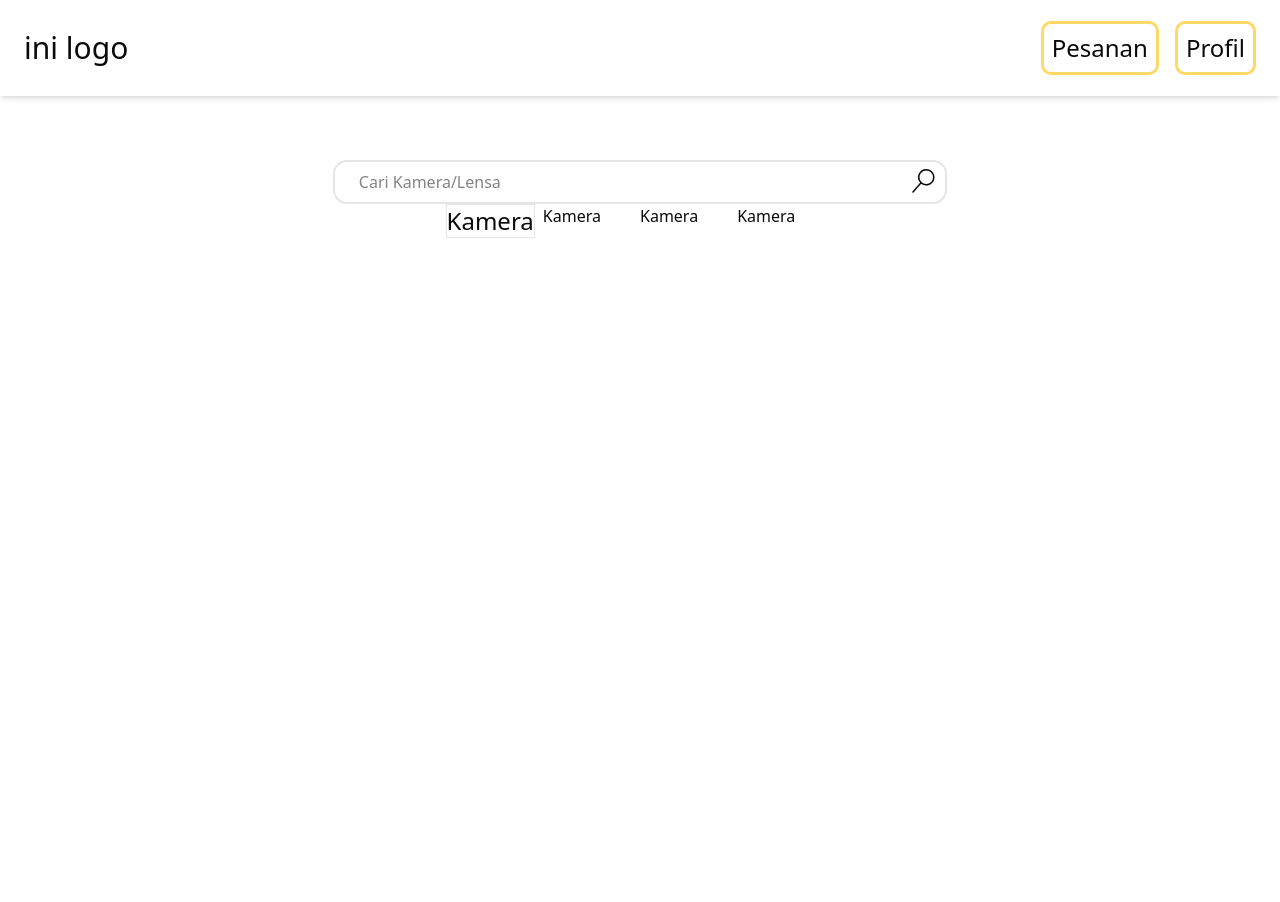
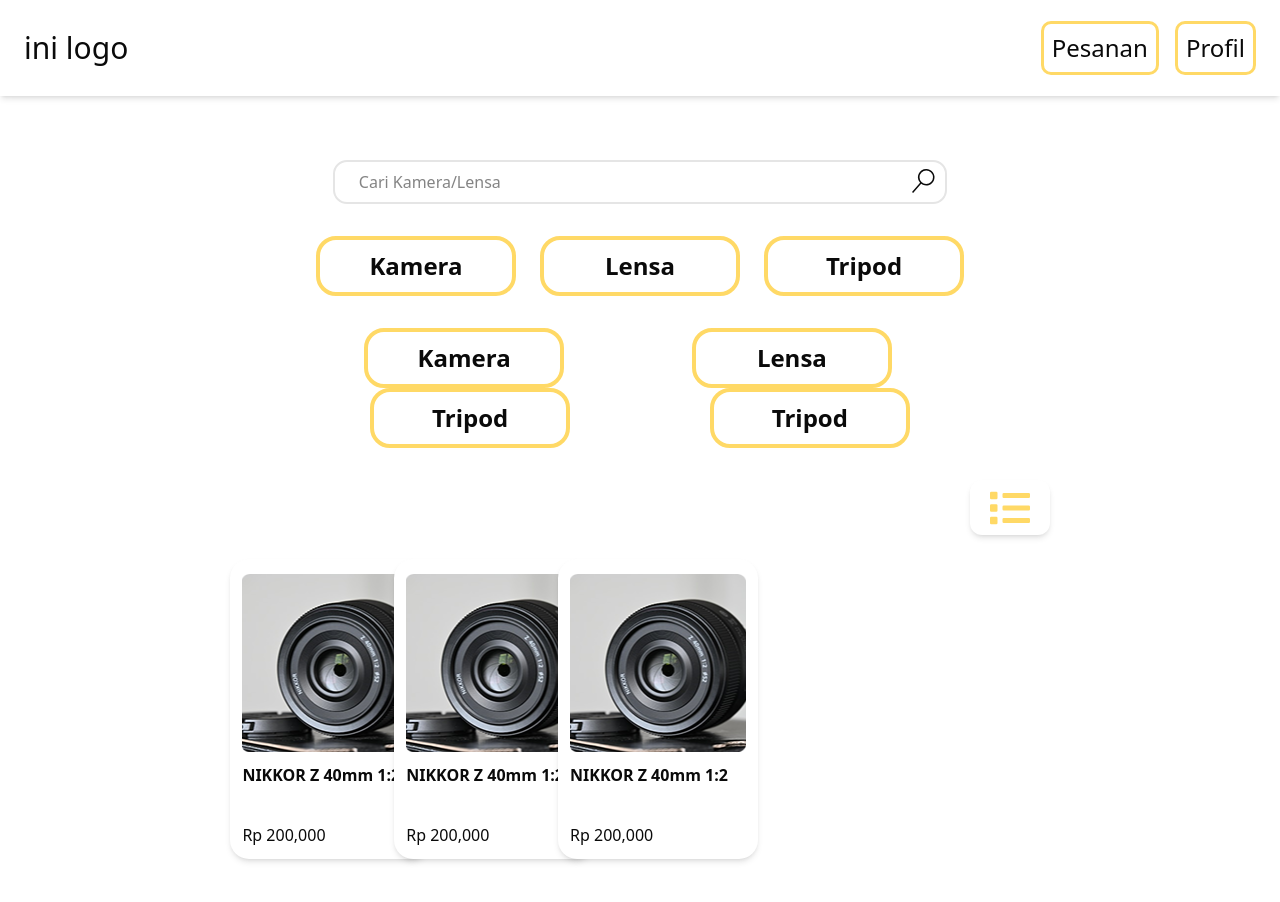
Before and after one commit to emiliojuni0r/inpoRemtalKamera-FE, a Next.js app: page /products in a window 1280 px wide. Shown: the top 902 px of the page. Before the commit the page ends 800 px from the top, so only its background shows below. Built offline with nearby package versions, Linux system fonts and the light colour scheme.

Commit message:
add : product page (done slicing)

```diff
--- a/app/(routes)/detail-product/[id]/page.jsx
+++ b/app/(routes)/detail-product/[id]/page.jsx
@@ -1,10 +1,45 @@
-import { use } from "react"
+"use client";
+import Image from "next/image";
+import { use, useState } from "react"
 
 export default function DetailProductPage({ params }) {
     const { id } = use(params)
+
+    const [orderQuantity, setOrderQuantity] = useState(0)
+
+    const handleAddQuantity = () => {
+        // jangan lupa nanti tambahin kondisi untuk limit sampai jumlah stock barang
+        setOrderQuantity(orderQuantity + 1)
+    }
+
+    const handleReduceQuantity = () => {
+        if (orderQuantity > 0) {
+            setOrderQuantity(orderQuantity - 1)
+        }
+    }
+
+    const handleAddToCartButton = () => {
+
+    }
+
     return (
-        <>
-            {id}
-        </>
+        <div className="w-full h-fit px-[18%] py-40 flex flex-col justify-center items-center overflow-y-auto">
+            <h1 className="text-5xl font-bold mr-auto">Detail Produk</h1>
+            <div className="w-full grid grid-cols-[1fr_2fr] space-x-6 mt-6">
+                {/* image and quantity */}
+                <div className="h-[500px] shadow-md rounded-4xl p-4">
+                    <Image src={'/example/example_product.png'} width={338} height={338} alt={`image`} />
+                    <div className="mt-4 flex justify-between">
+                        <button onClick={handleReduceQuantity} className="w-[55px] h-[55px] bg-[#FFD966] text-3xl rounded-xl cursor-pointer">-</button>
+                        <div className="w-[55px] h-[55px] bg-[#FFD966] text-3xl rounded-xl flex justify-center items-center">{orderQuantity}</div>
+                        <button onClick={handleAddQuantity} className="w-[55px] h-[55px] bg-[#FFD966] text-3xl rounded-xl cursor-pointer">+</button>
+                    </div>
+
+                    <button className="w-full h-[53px] rounded-[12px] mt-4 bg-[#FFD966] cursor-pointercursor-pointer">Masukkan Keranjang</button>
+                </div>
+                <div className="bg-white  shadow-md">
+                </div>
+            </div>
+        </div>
     )
 }
--- a/app/(routes)/products/page.jsx
+++ b/app/(routes)/products/page.jsx
@@ -1,22 +1,104 @@
+"use client";
+import { useState } from "react";
 import { VscSearch } from "react-icons/vsc";
+import { FaList } from "react-icons/fa";
+import { IoGrid } from "react-icons/io5";
 
 export default function productPage() {
+    const [viewProductDisplayGrid, setViewProductDisplayGrid] = useState(true);
+
+
+    const handleToggleDisplayProduct = () => {
+        setViewProductDisplayGrid(!viewProductDisplayGrid);
+        console.log(viewProductDisplayGrid)
+    }
+
     return (
-        <div className="w-full px-[18%] py-40 flex flex-col justify-center items-center overflow-y-auto">
+        <div className="w-full h-fit px-[18%] py-40 flex flex-col justify-center items-center overflow-y-auto">
             {/* start of search bar */}
             <form className="w-3/4 flex relative group">
                 <input type="text" name="" id="" className="w-full h-11 border-2 px-6 rounded-xl focus:outline-0" placeholder="Cari Kamera/Lensa" />
-                <VscSearch className="w-6 h-6 absolute right-3 top-1/5 group-hover:-rotate-6 group-hover:-translate-y-0.5 transition"/>
+                <VscSearch className="w-6 h-6 absolute right-3 top-1/5 group-hover:-rotate-6 group-hover:-translate-y-0.5 transition" />
             </form>
             {/* end of search bar */}
 
             {/* list categories */}
-            <div className="grid grid-cols-4 space-x-2">
-                <div className="text-2xl border">Kamera</div>
-                <div>Kamera</div>
-                <div>Kamera</div>
-                <div>Kamera</div>
+            <div className="max-w-[80%] flex flex-wrap justify-around space-x-6 space-y mt-8">
+                <div className="text-2xl border-4 border-[#FFD966] rounded-[20px] w-[200px] h-[60px] flex justify-center items-center font-bold flex-none">Kamera</div>
+                <div className="text-2xl border-4 border-[#FFD966] rounded-[20px] w-[200px] h-[60px] flex justify-center items-center font-bold flex-none">Lensa</div>
+                <div className="text-2xl border-4 border-[#FFD966] rounded-[20px] w-[200px] h-[60px] flex justify-center items-center font-bold flex-none">Tripod</div>
             </div>
+
+            {/* list subcategories */}
+            <div className="max-w-[80%] flex flex-wrap justify-around space-x-6 space-y mt-8">
+                <div className="text-2xl border-4 border-[#FFD966] rounded-[20px] w-[200px] h-[60px] flex justify-center items-center font-bold flex-none">Kamera</div>
+                <div className="text-2xl border-4 border-[#FFD966] rounded-[20px] w-[200px] h-[60px] flex justify-center items-center font-bold flex-none">Lensa</div>
+                <div className="text-2xl border-4 border-[#FFD966] rounded-[20px] w-[200px] h-[60px] flex justify-center items-center font-bold flex-none">Tripod</div>
+                <div className="text-2xl border-4 border-[#FFD966] rounded-[20px] w-[200px] h-[60px] flex justify-center items-center font-bold flex-none">Tripod</div>
+            </div>
+
+            {/* toggle view */}
+            <button onClick={handleToggleDisplayProduct} className="rounded-[12px] w-[80px] h-[55px] flex justify-center items-center bg-white shadow-md ml-auto mt-8 cursor-pointer hover:contrast-95 active:contrast-90">
+                {viewProductDisplayGrid ? (
+                    <FaList className="w-10 h-10 text-[#FFD966]" />
+                ) : (
+                    <IoGrid className="w-10 h-10 text-[#FFD966]" />
+                )}
+            </button>
+
+            {/* display grid */}
+            {viewProductDisplayGrid && (
+                <div className="grid grid-cols-5 space-x-6 space-y-4 items-start mt-6">
+                    <div className="w-[200px] h-[300px] grid grid-rows-[4fr_2fr] p-3 bg-white shadow-md rounded-[19px]">
+                        {/* product image */}
+                        <div className={`bg-[url('/example/example_product.png')] bg-center bg-no-repeat rounded-[9px]`}></div>
+                        <div className="flex flex-col mt-2">
+                            {/* product Name */}
+                            <h1 className="text-base font-bold">NIKKOR Z 40mm 1:2 </h1>
+                            {/* product price */}
+                            <p className="font-normal mt-auto">Rp 200,000</p>
+                        </div>
+                    </div>
+                    <div className="w-[200px] h-[300px] grid grid-rows-[4fr_2fr] p-3 bg-white shadow-md rounded-[19px]">
+                        {/* product image */}
+                        <div className={`bg-[url('/example/example_product.png')] bg-center bg-no-repeat rounded-[9px]`}></div>
+                        <div className="flex flex-col mt-2">
+                            {/* product Name */}
+                            <h1 className="text-base font-bold">NIKKOR Z 40mm 1:2 </h1>
+                            {/* product price */}
+                            <p className="font-normal mt-auto">Rp 200,000</p>
+                        </div>
+                    </div>
+                    <div className="w-[200px] h-[300px] grid grid-rows-[4fr_2fr] p-3 bg-white shadow-md rounded-[19px]">
+                        {/* product image */}
+                        <div className={`bg-[url('/example/example_product.png')] bg-center bg-no-repeat rounded-[9px]`}></div>
+                        <div className="flex flex-col mt-2">
+                            {/* product Name */}
+                            <h1 className="text-base font-bold">NIKKOR Z 40mm 1:2 </h1>
+                            {/* product price */}
+                            <p className="font-normal mt-auto">Rp 200,000</p>
+                        </div>
+                    </div>
+
+                </div>
+            )}
+
+            {!viewProductDisplayGrid && (
+                <div className="w-full flex flex-col space-y-4 mt-6">
+                    <div className="w-full h-[190px] bg-white shadow-md rounded-3xl grid grid-cols-[2fr_8fr] px-4 py-4">
+                        {/* product image */}
+                        <div className={`bg-[url('/example/example_product.png')] bg-center bg-no-repeat rounded-3xl`}></div>
+                        <div className="flex flex-col">
+                            {/* product name */}
+                            <h1 className="text-2xl font-bold">NIKKOR Z 40mm 1:2 </h1>
+                            <div className="w-full mt-auto flex justify-between">
+                                <p className="text-lg font-bold">Stok : 2</p>
+                                <p className="text-lg font-bold">Rp 200,000</p>
+                            </div>
+                        </div>
+                    </div>
+                </div>
+            )}
         </div>
     )
 }
```
